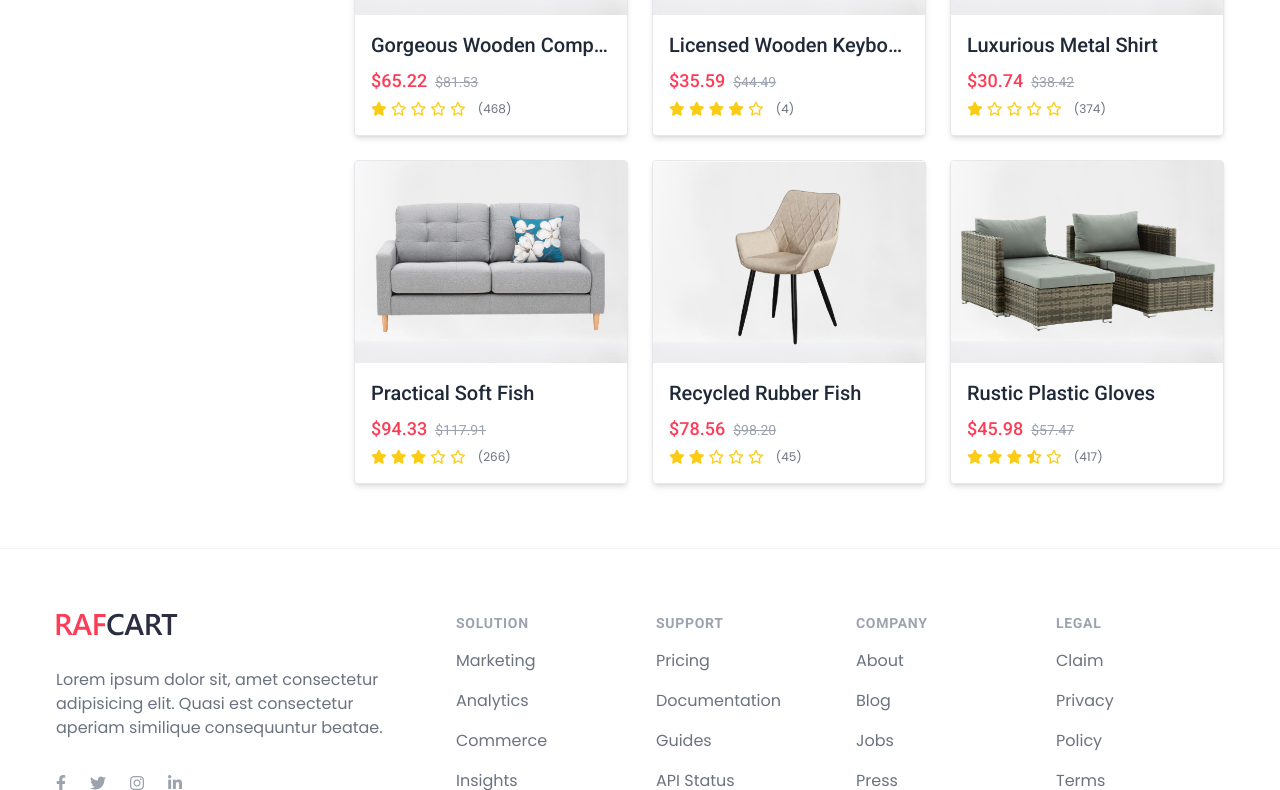
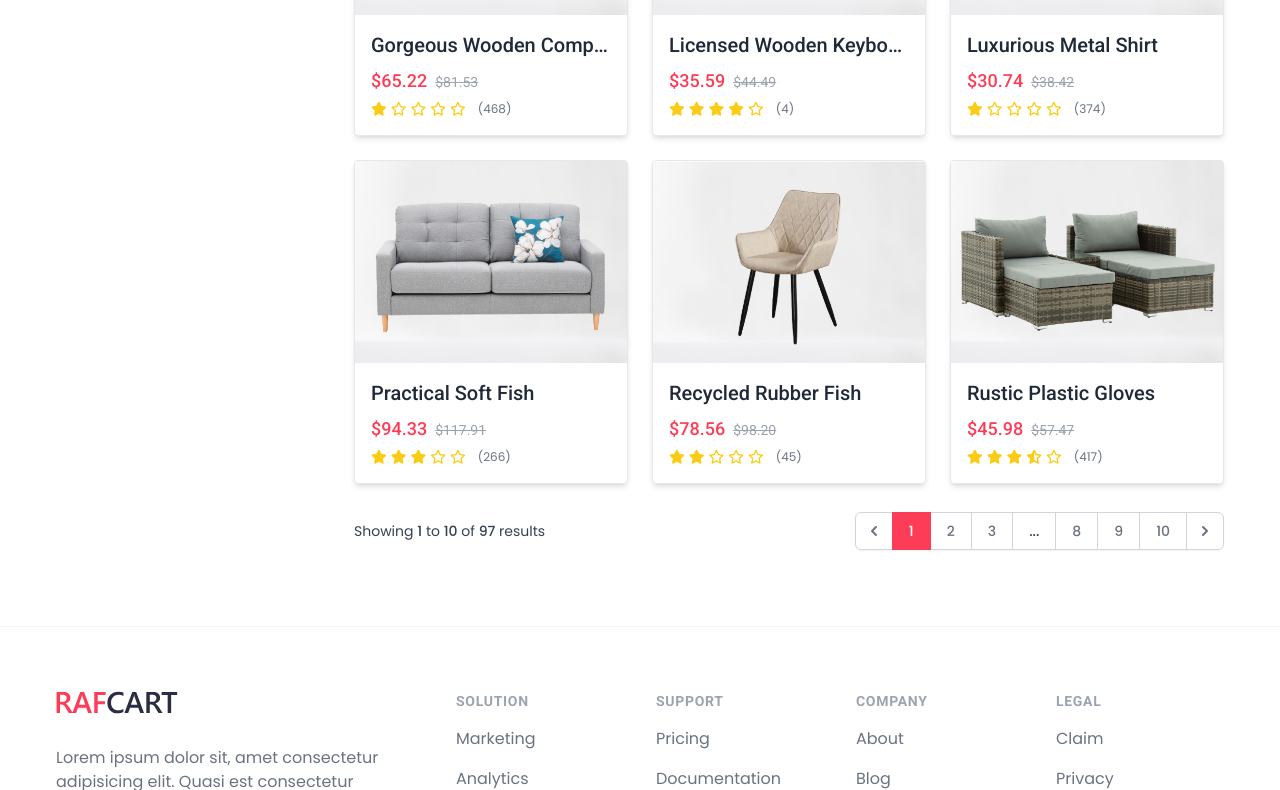
Before and after one commit to tri1911/ecommerce-mern, a React (Create React App) app in the folder client/: page /shop in a window 1280 px wide. Shown: the part 1155-1945 px from the top of the page. Built offline with nearby package versions, Linux system fonts and the light colour scheme.

Commit message:
feat(ui): implement Pagination for the ShopPage

```diff
--- /dev/null
+++ b/client/src/components/experiment/Pagination/RawPagination.tsx
@@ -0,0 +1,34 @@
+import { ArrowRightIcon } from "@heroicons/react/solid";
+import cn from "classnames";
+
+function PaginationItem({ page, active }: { page: number; active?: boolean }) {
+  return (
+    <div
+      className={cn(
+        {
+          "w-8 h-8 mx-1 text-base leading-8 text-white text-center cursor-pointer border bg-primary border-primary transition":
+            active,
+        },
+        {
+          "w-8 h-8 mx-2 text-base leading-8 text-gray-700 text-center cursor-pointer border border-gray-200 hover:bg-primary hover:text-white hover:border-primary transition":
+            !active,
+        }
+      )}
+    >
+      {page}
+    </div>
+  );
+}
+
+export default function RawPagination() {
+  return (
+    <div className="flex items-center justify-center mt-6">
+      <PaginationItem page={1} active />
+      <PaginationItem page={2} />
+      <PaginationItem page={3} />
+      <div className="flex items-center justify-center w-8 h-8 mx-2 text-base leading-8 text-gray-700 cursor-pointer border border-gray-200 hover:bg-primary hover:text-white hover:border-primary transition">
+        <ArrowRightIcon className=" w-4 h-4" />
+      </div>
+    </div>
+  );
+}
--- a/client/src/pages/ShopPage.tsx
+++ b/client/src/pages/ShopPage.tsx
@@ -1,5 +1,6 @@
+import { ChevronLeftIcon, ChevronRightIcon } from "@heroicons/react/solid";
 import { useEffect, useState } from "react";
-import { useSearchParams } from "react-router-dom";
+import { Link, useSearchParams } from "react-router-dom";
 import { useAppDispatch, useAppSelector } from "../app/hooks";
 import Breadcrumbs from "../components/Shared/Breadcrumbs";
 import Spinner from "../components/Shared/Spinner";
@@ -15,6 +16,85 @@ import {
   selectProductsRequestStatus,
 } from "../slices/productsSlice";
 import { SORT_OPTIONS } from "../types";
+
+function PageItem({ active, page }: { active?: boolean; page: number }) {
+  // bg-indigo-50 text-indigo-600 border-indigo-500
+  const activeStyle =
+    "z-10 relative inline-flex items-center px-4 py-2 text-sm font-medium border bg-primary text-white border-primary";
+  const defaultStyle =
+    "relative inline-flex items-center px-4 py-2 bg-white text-gray-500 text-sm font-medium border border-gray-300 hover:bg-gray-50";
+
+  return (
+    <Link
+      to={`/shop?page=${page}`}
+      aria-current={active && "page"}
+      className={active ? activeStyle : defaultStyle}
+    >
+      {page}
+    </Link>
+  );
+}
+
+function Pagination() {
+  return (
+    <div className="__pagination-wrapper bg-white py-3 flex items-center justify-between">
+      <div className="__mobile-pagination flex-1 flex justify-between sm:hidden">
+        <Link
+          to="/shop?page=previous"
+          className="relative inline-flex items-center px-4 py-2 border border-gray-300 text-sm font-medium rounded-md text-gray-700 bg-white hover:bg-gray-50"
+        >
+          Previous
+        </Link>
+        <Link
+          to="/shop?page=next"
+          className="relative inline-flex items-center px-4 py-2 border border-gray-300 text-sm font-medium rounded-md text-gray-700 bg-white hover:bg-gray-50"
+        >
+          Next
+        </Link>
+      </div>
+      <div className="__main-pagination hidden sm:flex-1 sm:flex sm:items-center sm:justify-between">
+        <div className="__current-page-desc">
+          <p className="text-sm text-gray-700">
+            Showing <span className="font-medium">1</span> to{" "}
+            <span className="font-medium">10</span> of{" "}
+            <span className="font-medium">97</span> results
+          </p>
+        </div>
+        <div className="__pages-control">
+          <nav
+            className="relative z-0 inline-flex rounded-md shadow-sm -space-x-px"
+            aria-label="Pagination"
+          >
+            <Link
+              to="/shop?page=previous"
+              className="relative inline-flex items-center px-2 py-2 rounded-l-md border border-gray-300 bg-white text-sm font-medium text-gray-500 hover:text-gray-50"
+            >
+              <span className="sr-only">Previous</span>
+              <ChevronLeftIcon className="h-5 w-5" aria-hidden="true" />
+            </Link>
+            {/* Current: "z-10 bg-indigo-50 border-indigo-500 text-indigo-600", Default: "bg-white border-gray-300 text-gray-500 hover:bg-gray-50" */}
+            <PageItem active page={1} />
+            <PageItem page={2} />
+            <PageItem page={3} />
+            <span className="relative inline-flex items-center px-4 py-2 border border-gray-300 bg-white text-sm font-medium text-gray-700">
+              ...
+            </span>
+            <PageItem page={8} />
+            <PageItem page={9} />
+            <PageItem page={10} />
+            <Link
+              to="/shop?page=previous"
+              className="relative inline-flex items-center px-2 py-2 rounded-r-md border border-gray-300 bg-white text-sm font-medium text-gray-500 hover:text-gray-50"
+            >
+              <span className="sr-only">Next</span>
+              <ChevronRightIcon className="h-5 w-5" aria-hidden="true" />
+            </Link>
+          </nav>
+        </div>
+      </div>
+    </div>
+  );
+}
 
 export default function ShopPage() {
   /* importing hooks */
@@ -92,6 +172,7 @@ export default function ShopPage() {
               setDisplayMode={setDisplayMode}
             />
           </div>
+          <div className="">
             {status === "loading" && <Spinner />}
             {status === "succeeded" &&
               (displayMode === "grid" ? (
@@ -99,6 +180,10 @@ export default function ShopPage() {
               ) : (
                 <ProductsListView products={processedProducts} />
               ))}
+          </div>
+          <div className="__pagination-container mt-4">
+            <Pagination />
+          </div>
         </section>
       </div>
     </div>
```
Lines whose indentation alone changed are shown as unchanged.
